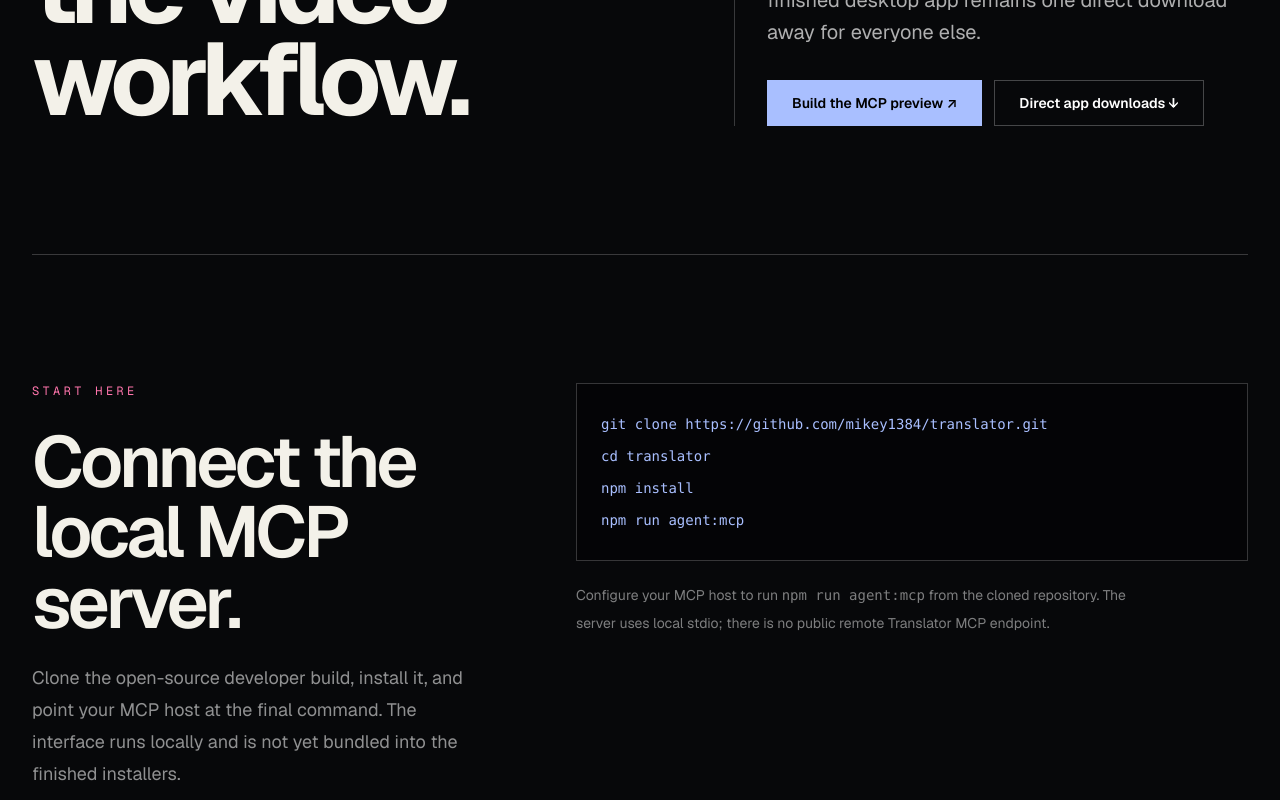
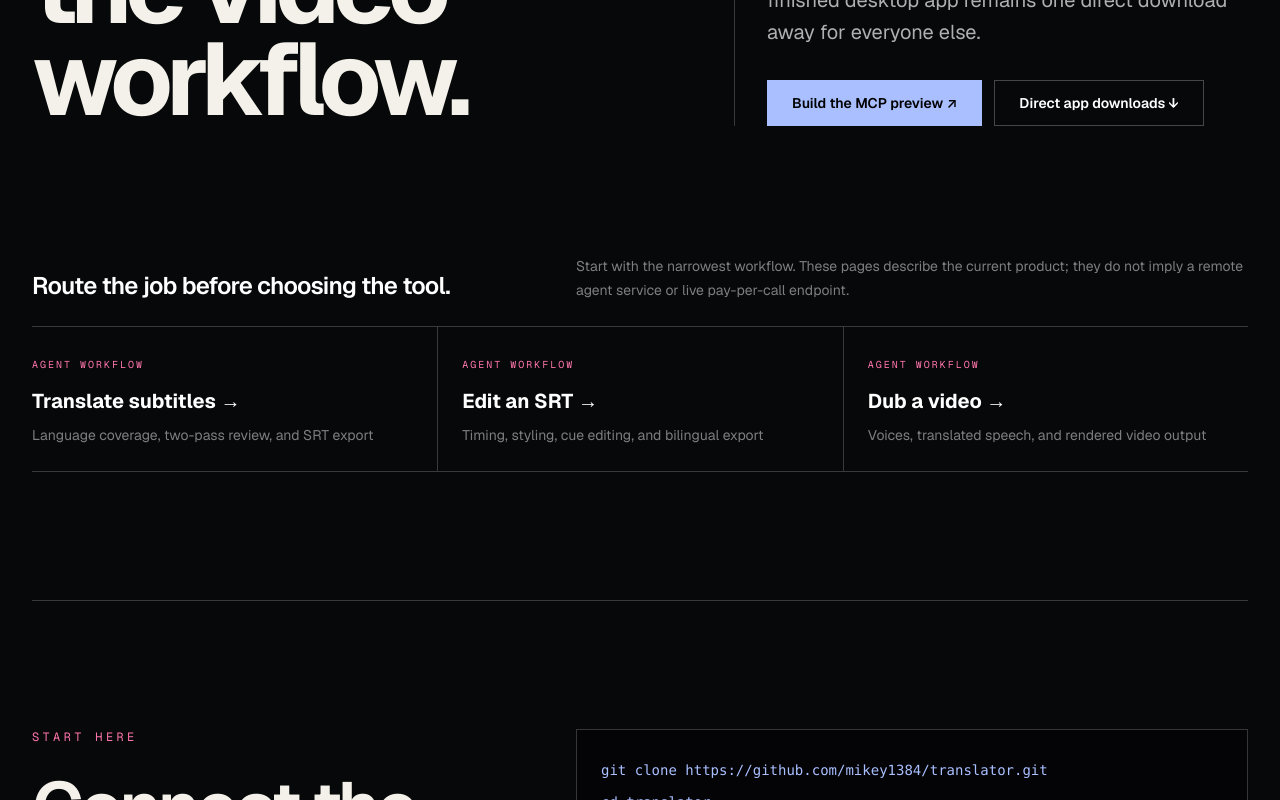
Before and after one commit to mikey1384/stage5-tools, a Next.js app: page /agents in a window 1280 px wide. Shown: the part 589-1389 px from the top of the page. Built offline with nearby package versions, Linux system fonts and the light colour scheme; no server answers.

Commit message:
Measure agent workflow demand

```diff
--- a/app/agents/page.tsx
+++ b/app/agents/page.tsx
@@ -1,6 +1,7 @@
 import type { Metadata } from "next";
 import Link from "next/link";
 import Script from "next/script";
+import { AgentWorkflowLinks } from "../../components/AgentWorkflowLinks";
 import { Breadcrumbs } from "../../components/Breadcrumbs";
 import { SiteFooter } from "../../components/SiteFooter";
 import { SiteNav } from "../../components/SiteNav";
@@ -51,7 +52,9 @@ export const metadata: Metadata = {
     card: "summary_large_image",
     title,
     description,
-    images: ["https://translator.tools/translator-social-card-editorial-2026-08.png"],
+    images: [
+      "https://translator.tools/translator-social-card-editorial-2026-08.png",
+    ],
   },
 };
 
@@ -142,7 +145,9 @@ export default function AgentsPage() {
 
       <div className="mx-auto max-w-[1500px] px-5 md:px-8">
         <SiteNav locale={locale} />
-        <Breadcrumbs items={[{ label: "Home", href: "/" }, { label: "For agents" }]} />
+        <Breadcrumbs
+          items={[{ label: "Home", href: "/" }, { label: "For agents" }]}
+        />
 
         <section className="pb-24 pt-10 md:pb-32 md:pt-16">
           <div className="border-t border-white/20 pt-5">
@@ -189,6 +194,26 @@ export default function AgentsPage() {
           </div>
         </section>
 
+        <section
+          aria-labelledby="agent-workflow-heading"
+          className="pb-24 md:pb-32"
+        >
+          <div className="mb-6 grid gap-3 md:grid-cols-[0.8fr_1.2fr] md:items-end">
+            <h2
+              id="agent-workflow-heading"
+              className="text-2xl font-semibold tracking-[-0.03em] text-white"
+            >
+              Route the job before choosing the tool.
+            </h2>
+            <p className="max-w-2xl text-sm leading-6 text-white/48 md:justify-self-end">
+              Start with the narrowest workflow. These pages describe the
+              current product; they do not imply a remote agent service or live
+              pay-per-call endpoint.
+            </p>
+          </div>
+          <AgentWorkflowLinks />
+        </section>
+
         <section className="grid gap-14 border-y border-white/20 py-24 md:py-32 lg:grid-cols-[0.8fr_1.2fr] lg:gap-24">
           <div>
             <div className="font-mono text-xs uppercase tracking-[0.28em] text-[#ff75ac]">
@@ -227,8 +252,8 @@ export default function AgentsPage() {
               </h2>
               <p className="mt-6 max-w-xl text-lg leading-8 text-white/55">
                 The tools have named inputs and structured results. An agent
-                does not need to hunt through the interface or depend on where
-                a button happens to be today.
+                does not need to hunt through the interface or depend on where a
+                button happens to be today.
               </p>
             </div>
 
@@ -351,10 +376,16 @@ export default function AgentsPage() {
           </div>
 
           <div className="mt-12 flex flex-wrap gap-x-7 gap-y-3 border-t border-white/20 pt-6 font-mono text-xs text-white/50">
-            <a className="underline underline-offset-4 hover:text-white" href="/llms.txt">
+            <a
+              className="underline underline-offset-4 hover:text-white"
+              href="/llms.txt"
+            >
               llms.txt
             </a>
-            <a className="underline underline-offset-4 hover:text-white" href="/llms-full.txt">
+            <a
+              className="underline underline-offset-4 hover:text-white"
+              href="/llms-full.txt"
+            >
               llms-full.txt
             </a>
             <a
--- /dev/null
+++ b/components/AgentWorkflowLinks.tsx
@@ -0,0 +1,69 @@
+"use client";
+
+import Link from "next/link";
+import { trackAgentWorkflow } from "../lib/analytics";
+import {
+  createAgentWorkflowEvent,
+  type AgentWorkflowDestination,
+} from "../lib/analytics-events";
+
+const WORKFLOWS: ReadonlyArray<{
+  destination: AgentWorkflowDestination;
+  href: string;
+  label: string;
+  detail: string;
+}> = [
+  {
+    destination: "translate",
+    href: "/translate",
+    label: "Translate subtitles",
+    detail: "Language coverage, two-pass review, and SRT export",
+  },
+  {
+    destination: "subtitle_editor",
+    href: "/subtitle-editor",
+    label: "Edit an SRT",
+    detail: "Timing, styling, cue editing, and bilingual export",
+  },
+  {
+    destination: "dubbing",
+    href: "/dubbing",
+    label: "Dub a video",
+    detail: "Voices, translated speech, and rendered video output",
+  },
+];
+
+export function AgentWorkflowLinks() {
+  return (
+    <div
+      className="grid border-y border-white/20 md:grid-cols-3"
+      data-agent-workflow-links
+    >
+      {WORKFLOWS.map((workflow) => (
+        <Link
+          key={workflow.destination}
+          href={workflow.href}
+          onClick={() =>
+            trackAgentWorkflow(
+              createAgentWorkflowEvent(
+                workflow.destination,
+                window.location.pathname,
+              ),
+            )
+          }
+          className="group border-b border-white/20 py-6 transition hover:bg-white/[0.04] md:border-b-0 md:border-l md:px-6 md:first:border-l-0 md:first:pl-0"
+        >
+          <span className="font-mono text-[10px] uppercase tracking-[0.2em] text-[#ff75ac]">
+            Agent workflow
+          </span>
+          <strong className="mt-3 block text-xl text-white transition group-hover:text-[#a9bfff]">
+            {workflow.label} →
+          </strong>
+          <span className="mt-2 block text-sm leading-6 text-white/48">
+            {workflow.detail}
+          </span>
+        </Link>
+      ))}
+    </div>
+  );
+}
--- a/lib/analytics-events.ts
+++ b/lib/analytics-events.ts
@@ -40,6 +40,28 @@ export function createFaqIntentEvent(
   };
 }
 
+export type AgentWorkflowDestination =
+  "translate" | "subtitle_editor" | "dubbing";
+
+export type AgentWorkflowEventPayload = {
+  event: "agent_workflow_click";
+  destination: AgentWorkflowDestination;
+  placement: "agents_hero";
+  page_path: string;
+};
+
+export function createAgentWorkflowEvent(
+  destination: AgentWorkflowDestination,
+  pagePath: string,
+): AgentWorkflowEventPayload {
+  return {
+    event: "agent_workflow_click",
+    destination,
+    placement: "agents_hero",
+    page_path: pagePath,
+  };
+}
+
 export type WindowsInstallHelpEventPayload = {
   event: "windows_install_help_open";
   placement: "hero_download";
--- a/lib/analytics.ts
+++ b/lib/analytics.ts
@@ -1,4 +1,5 @@
 import type {
+  AgentWorkflowEventPayload,
   FaqIntentEventPayload,
   LandingIntentEventPayload,
   WindowsInstallHelpEventPayload,
@@ -34,6 +35,10 @@ export function trackLandingIntent(payload: LandingIntentEventPayload): void {
 }
 
 export function trackFaqIntent(payload: FaqIntentEventPayload): void {
+  pushAnalyticsEvent(payload);
+}
+
+export function trackAgentWorkflow(payload: AgentWorkflowEventPayload): void {
   pushAnalyticsEvent(payload);
 }
 
--- a/public/agent-manifest.json
+++ b/public/agent-manifest.json
@@ -48,6 +48,14 @@
       "url": "https://translator.tools/translate"
     },
     {
+      "intent": "edit, time, style, review, or export an SRT subtitle file",
+      "url": "https://translator.tools/subtitle-editor"
+    },
+    {
+      "intent": "create translated speech or dub a video",
+      "url": "https://translator.tools/dubbing"
+    },
+    {
       "intent": "download an internet video",
       "url": "https://translator.tools/video-downloader"
     },
```
Also changed, not shown: public/llms-full.txt, public/llms.txt, 3 other files (tests, documents, lock files or other folders).
